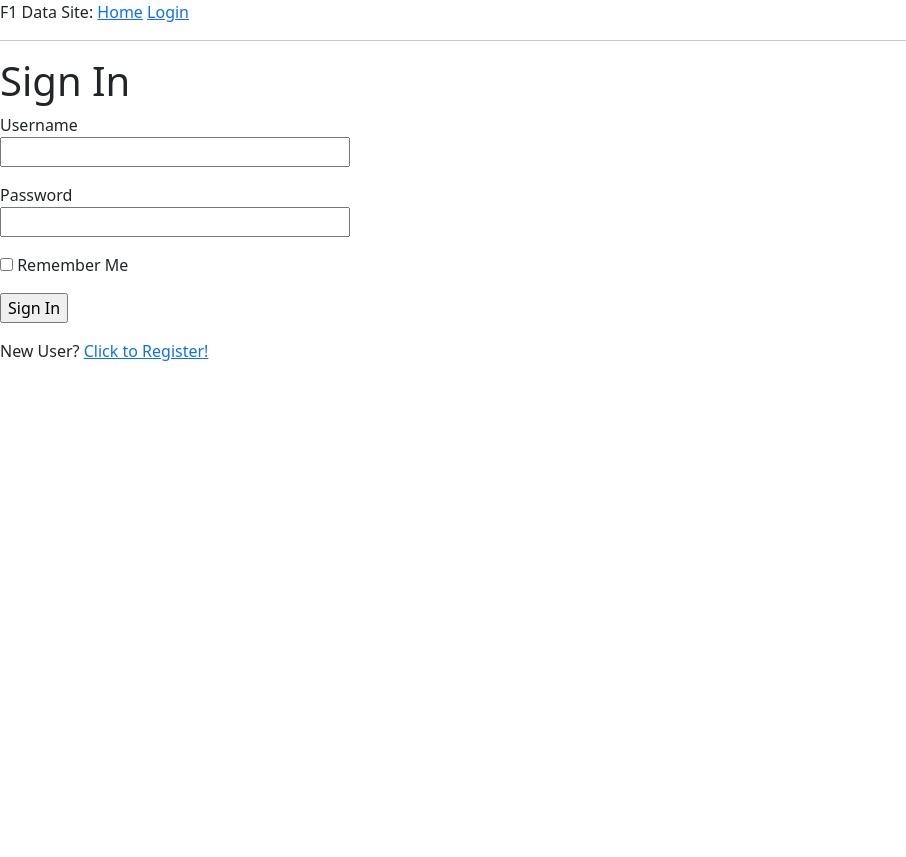
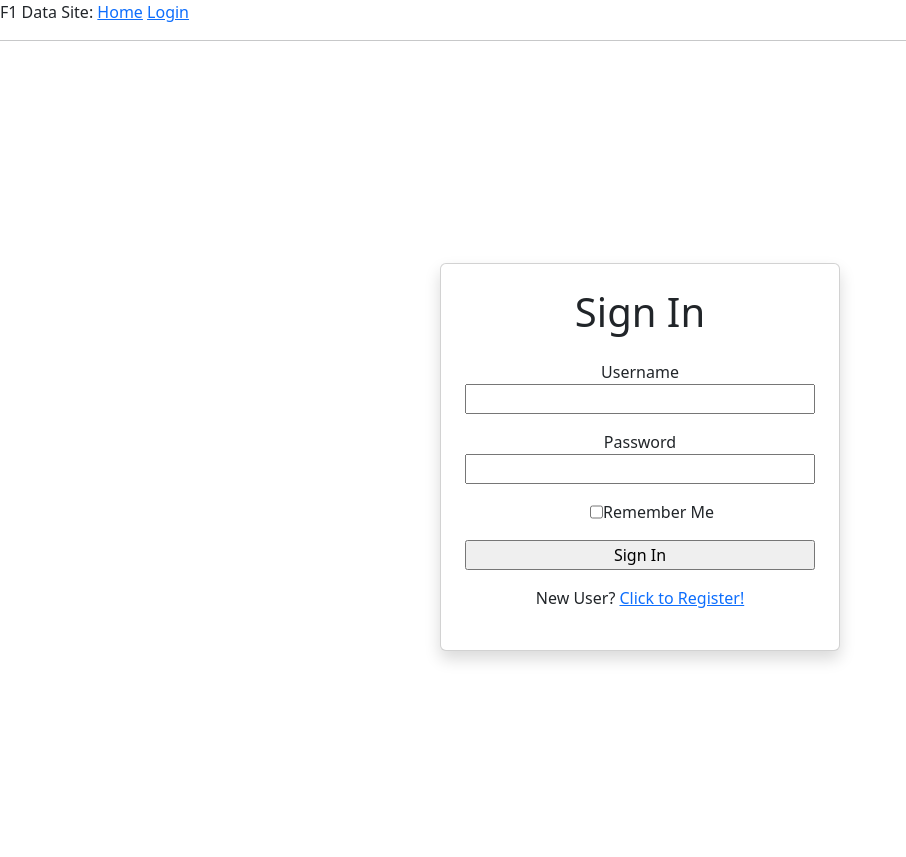
Before and after one commit to Jonah200/F1DataProject, a Flask app: page /login in a window 1280 px wide. Shown: the whole page, without its empty margins (0-906 px from the left). Before the commit the page ends 361 px from the top, so only its background shows below. Run offline with Flask 3, Linux system fonts and the light colour scheme.

Commit message:
Changed the login page

```diff
--- a/app/templates/login.html
+++ b/app/templates/login.html
@@ -1,25 +1,30 @@
 {% extends "base.html" %}
 
 {% block content %}
-    <h1>Sign In</h1>
-    <form action="" method="post" novalidate>
+    <div class="container d-flex justify-content-center align-items-center" style="min-height: 100vh;">
+        <div class="card p-4 shadow" style="width: 400px;">
+            <h1 class="text-center mb-4">Sign In</h1>
+            <form action="" method="post" novalidate class="text-center">
                 {{ form.hidden_tag() }}
-        <p>
+                <div class="mb-3">
                     {{ form.username.label }}<br>
                     {{ form.username(size=32) }}<br>
                     {% for error in form.username.errors %}
-            <span style="color: red;">[{{ error }}]</span>
+                    <div class="text-danger small">[{{ error }}]</div>
                     {% endfor %}
-        </p>
-        <p>
+                </div>
+
+                <div class="mb-3">
                     {{ form.password.label }}<br>
                     {{ form.password(size=32) }}<br>
                     {% for error in form.password.errors %}
-            <span style="color: red;">[{{ error }}]</span>
+                    <div class="text-danger small">[{{ error }}]</div>
                     {% endfor %}
-        </p>
-        <p>{{ form.remember() }} {{ form.remember.label }}</p>
-        <p>{{ form.submit() }}</p>
+                </div>
+                <div class="form-check mb-3 d-flex justify-content-center">{{ form.remember() }} {{ form.remember.label }}</div>
+                <div class="d-grid">{{ form.submit() }}</div>
             </form>
-    <p>New User? <a href="{{ url_for('register') }}">Click to Register!</a></p>
+            <p class="mt-3 text-center">New User? <a href="{{ url_for('register') }}">Click to Register!</a></p>
+        </div>
+    </div>
 {% endblock %}
```
Also changed, not shown: app.db, app/static/styles/login.css (added), 1 other file. Lines whose indentation alone changed are shown as unchanged.
